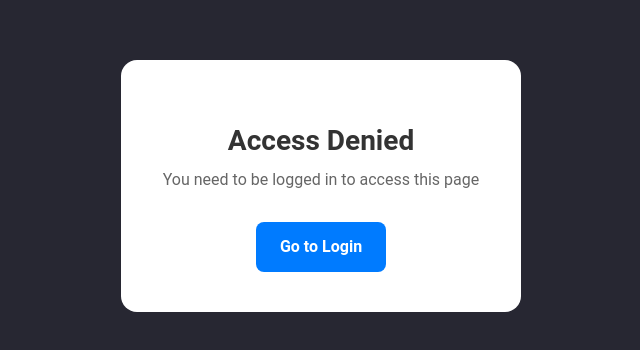
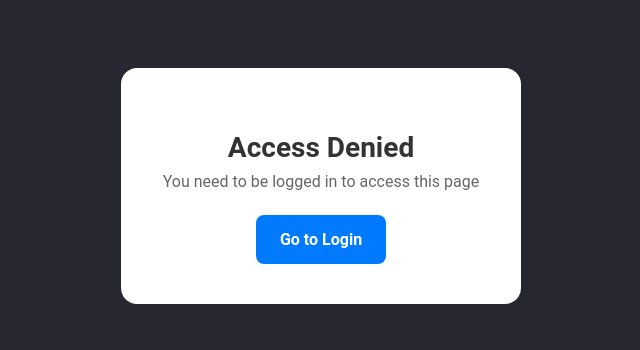
Before and after one commit to Ramvarma01/zencommerce, a React (Vite) app in the folder AdminPanel/: page /products in a window 1280 px wide. Shown: the part 214-564 px from the top of the page, without its empty margins (319-959 px from the left). Built offline with nearby package versions, Linux system fonts and the light colour scheme; no server answers; some icons are missing.

Commit message:
changedicon

```diff
--- a/AdminPanel/src/pages/NotLoggedIn.jsx
+++ b/AdminPanel/src/pages/NotLoggedIn.jsx
@@ -1,8 +1,7 @@
 import React from "react";
 import { Link } from "react-router-dom";
-import GppMaybeTwoToneIcon from '@mui/icons-material/GppMaybeTwoTone';
-import HttpsIcon from '@mui/icons-material/Https';
 import LockTwoToneIcon from '@mui/icons-material/LockTwoTone';
+
 
 function NotLoggedIn() {
   return (
@@ -23,10 +22,10 @@ function NotLoggedIn() {
         }}
       >
         <LockTwoToneIcon style={{ fontSize: "120px", color: "#ff4d4f", marginBottom: "20px"}} />
-        <h1 style={{ marginBottom: "10px", fontSize: "28px", color: "#333" }}>
+        <h1 style={{ marginBottom: "5px", fontSize: "28px", color: "#333" }}>
           Access Denied
         </h1>
-        <p style={{ marginBottom: "30px", fontSize: "16px", color: "#666" }}>
+        <p style={{ marginBottom: "20px", fontSize: "16px", color: "#666" }}>
           You need to be logged in to access this page
         </p>
         <Link
```
